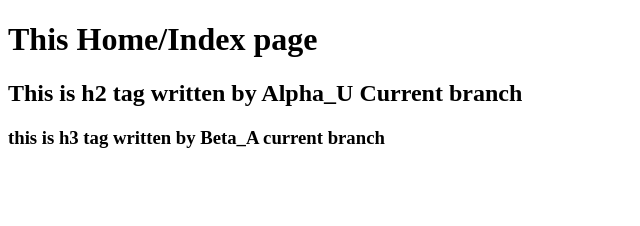
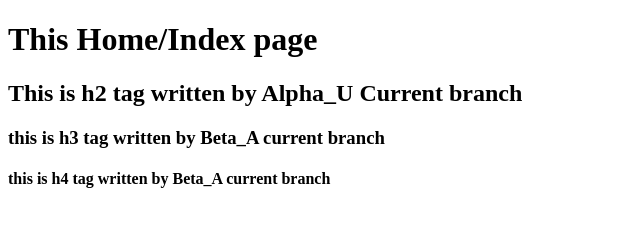
Before and after one commit to umairabdullah786/Smart-Git-Demo, a plain HTML site: page index.html in a window 1280 px wide. Shown: the whole page, without its empty margins (0-640 px from the left). Drawn offline with Linux system fonts and the light colour scheme.

Commit message:
this is h4 tag written by Beta_A current branch...athar

```diff
--- a/index.html
+++ b/index.html
@@ -15,5 +15,6 @@
      <h2>This is h2 tag written by Alpha_U Current branch</h2>
 
      <h3>this is h3 tag written by Beta_A current branch</h3>
+     <h4>this is h4 tag written by Beta_A current branch</h4>
  </body>
 </html>
```
